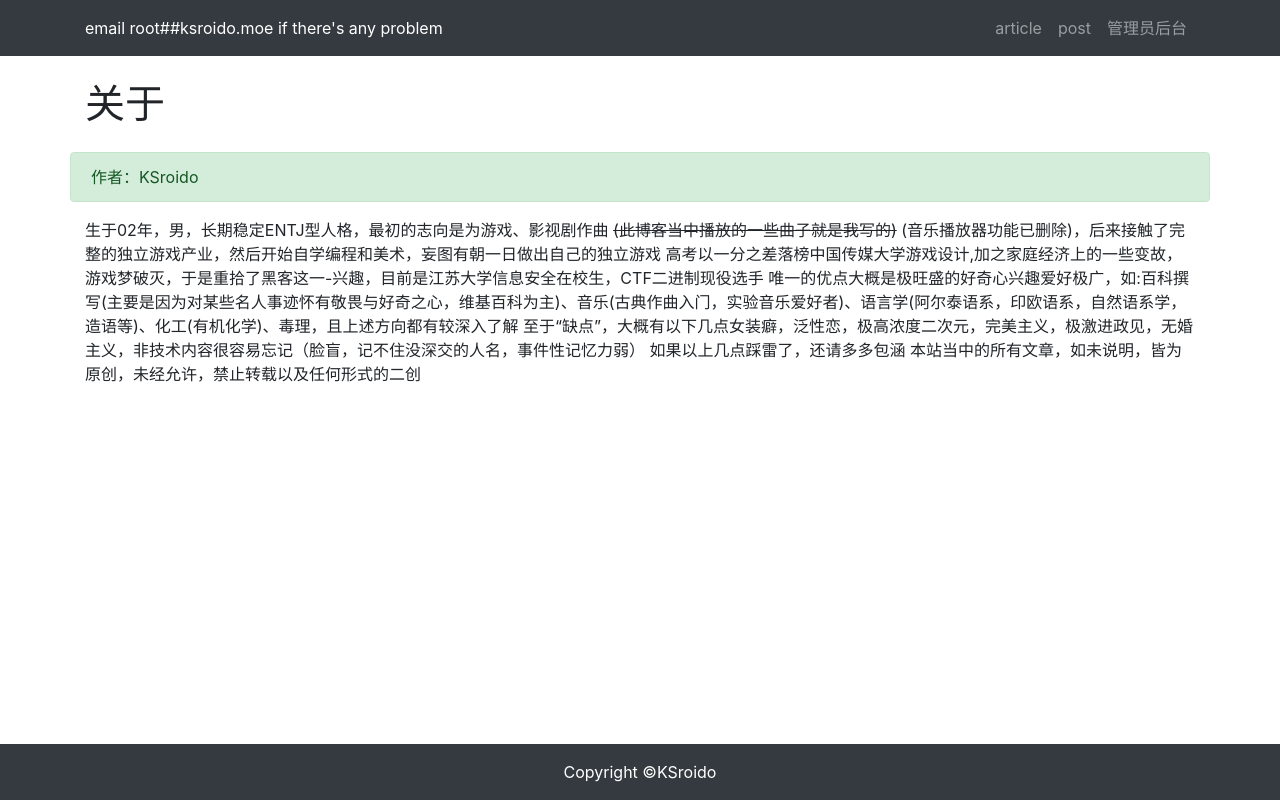
After one commit to Valkierja/django22, a Django app: page /about/ in a window 1280 px wide. The commit adds this page. Run offline with Django 3.2, Linux system fonts and the light colour scheme; parts of the project's set-up code (start-up, migrations or seed data) failed here and were passed over.

Commit message:
add about

```diff
--- a/article/urls.py
+++ b/article/urls.py
@@ -16,4 +16,5 @@ urlpatterns = [
         name='article_safe_delete'
     ),
     path('article-update/<int:id>/', views.article_update, name='article_update'),
+
 ]
--- a/article/views.py
+++ b/article/views.py
@@ -12,6 +12,10 @@ from .forms import ArticlePostForm
 from django.contrib.auth.models import User
 from django.contrib.auth.decorators import login_required
 from django.core.paginator import Paginator
+
+def about_page(request):
+     return render(request, 'article/about.html')
+
 
 def article_list(request):
     article_list  = ArticlePost.objects.all()
--- a/my_blog/urls.py
+++ b/my_blog/urls.py
@@ -31,5 +31,5 @@ urlpatterns = [
     path("article/", include("article.urls", namespace="article")),
     path('userprofile/', include('userprofile.urls', namespace='userprofile')),
     path('', article.views.article_list, name='index'),
-
+    path('about/',article.views.about_page, name='about')
 ]
--- /dev/null
+++ b/templates/article/about.html
@@ -0,0 +1,35 @@
+
+{% extends "base.html" %}
+
+
+{% block title %}
+    关于
+{% endblock title %}
+
+{% block content %}
+
+<!-- 文章详情 -->
+<div class="container">
+    <div class="row">
+        <!-- 标题及作者 -->
+        <h1 class="col-12 mt-4 mb-4">关于</h1>
+        <div class="col-12 alert alert-success">作者：KSroido
+        </div>
+
+        <div class="col-12">
+            生于02年，男，长期稳定ENTJ型人格，最初的志向是为游戏、影视剧作曲 <strike>(此博客当中播放的一些曲子就是我写的)</strike> (音乐播放器功能已删除)，后来接触了完整的独立游戏产业，然后开始自学编程和美术，妄图有朝一日做出自己的独立游戏
+
+高考以一分之差落榜中国传媒大学游戏设计,加之家庭经济上的一些变故，游戏梦破灭，于是重拾了黑客这一-兴趣，目前是江苏大学信息安全在校生，CTF二进制现役选手
+
+唯一的优点大概是极旺盛的好奇心兴趣爱好极广，如:百科撰写(主要是因为对某些名人事迹怀有敬畏与好奇之心，维基百科为主)、音乐(古典作曲入门，实验音乐爱好者)、语言学(阿尔泰语系，印欧语系，自然语系学，造语等)、化工(有机化学)、毒理，且上述方向都有较深入了解
+
+至于“缺点”，大概有以下几点女装癖，泛性恋，极高浓度二次元，完美主义，极激进政见，无婚主义，非技术内容很容易忘记（脸盲，记不住没深交的人名，事件性记忆力弱）
+
+如果以上几点踩雷了，还请多多包涵
+
+本站当中的所有文章，如未说明，皆为原创，未经允许，禁止转载以及任何形式的二创
+        </div>
+    </div>
+</div>
+
+{% endblock content %}
--- a/templates/header.html
+++ b/templates/header.html
@@ -12,6 +12,7 @@
                 <li class="nav-item">
                     <a class="nav-link" href="{% url 'article:article_create' %}">post</a>
                 </li>
+
                 {% if user.is_authenticated %}
                     <li class="nav-item dropdown">
                         <a class="nav-link dropdown-toggle" href="#" id="navbarDropdown" role="button"
```
